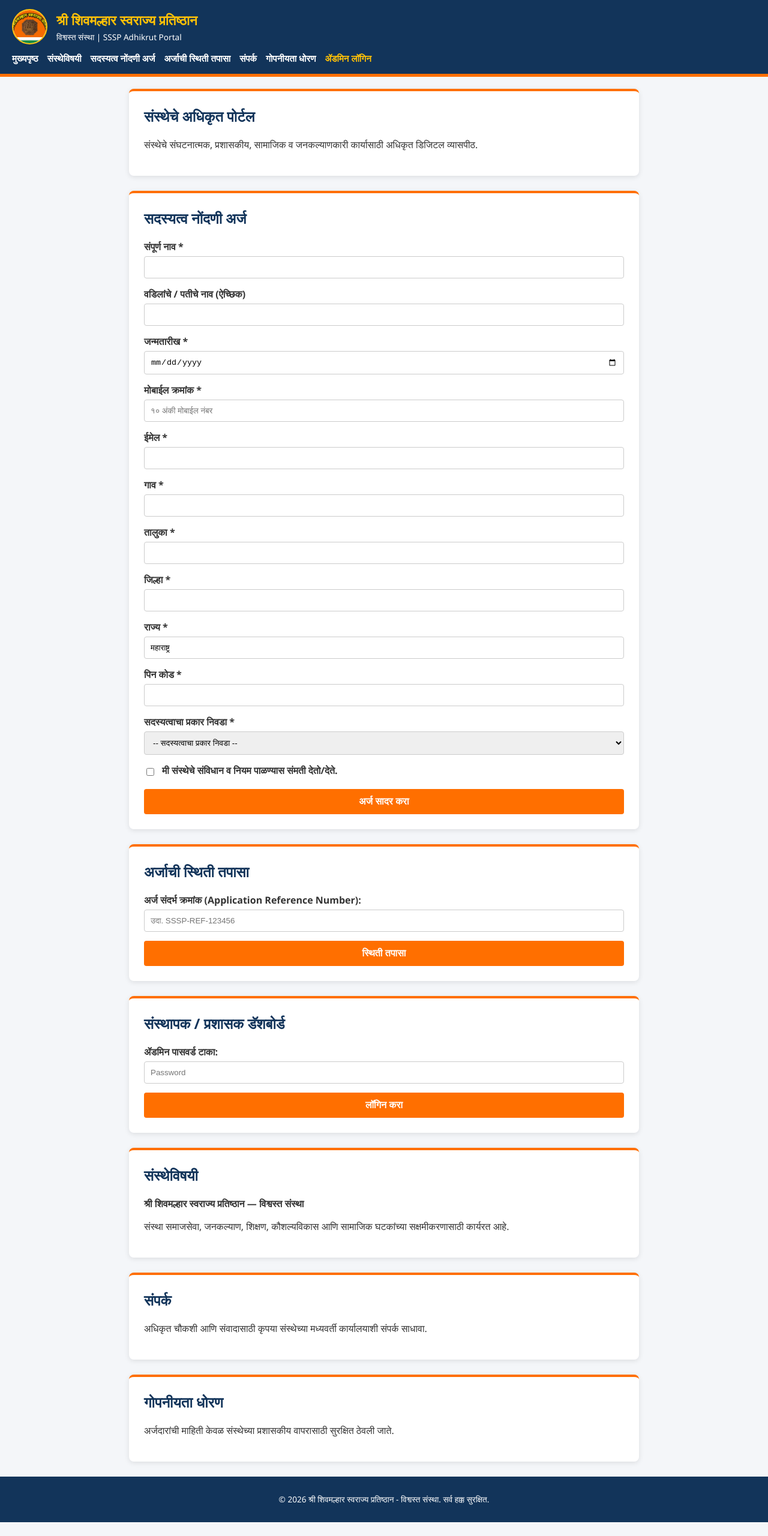
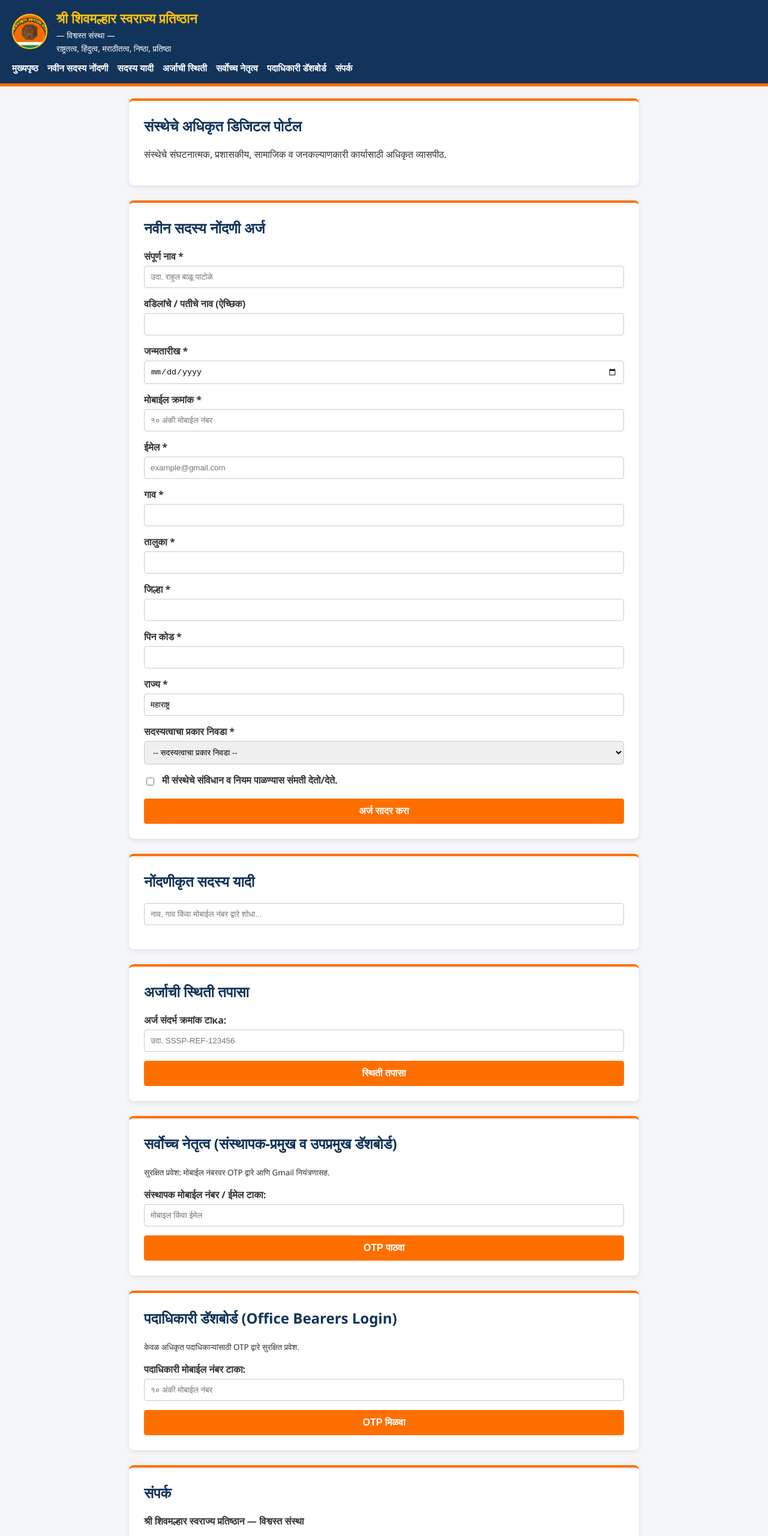
Before and after one commit to vinayakpatole416/https-github.com-vinayakpatole-SSSP.Adhikrut, a plain HTML site: page index.html in a window 1280 px wide. Shown: the top 2560 px of the page at 60% size. Before the commit the page ends 2537 px from the top, so only its background shows below. Drawn offline with Linux system fonts and the light colour scheme.

Commit message:
Refactor index.html for clarity and functionality
Updated titles and labels for clarity, modified navigation links, and improved form placeholders. Removed unnecessary sections and added new member search functionality.

```diff
--- a/index.html
+++ b/index.html
@@ -3,32 +3,34 @@
 <head>
     <meta charset="UTF-8">
     <meta name="viewport" content="width=device-width, initial-scale=1.0">
-    <title>श्री शिवमल्हार स्वराज्य प्रतिष्ठान - विश्वस्त संस्था (SSSP Adhikrut)</title>
+    <title>श्री शिवमल्हार स्वराज्य प्रतिष्ठान - विश्वस्त संस्था</title>
     <link rel="stylesheet" href="style.css">
-    <!-- Firebase SDKs for Automatic Cloud Database -->
+    <!-- Firebase SDKs for OTP & Database -->
     <script src="https://www.gstatic.com/firebasejs/9.23.0/firebase-app-compat.js"></script>
+    <script src="https://www.gstatic.com/firebasejs/9.23.0/firebase-auth-compat.js"></script>
     <script src="https://www.gstatic.com/firebasejs/9.23.0/firebase-firestore-compat.js"></script>
 </head>
 <body>
 
+    <!-- Header Navigation -->
     <header>
         <div class="logo-container">
-            <!-- लोगोची इमेज जोडली आहे -->
-            <img src="aapla_pratishthan-20260816-0001.jpg" alt="श्री शिवमल्हार स्वराज्य प्रतिष्ठान लोगो" class="site-logo">
+            <img src="aapla_pratishthan-20260816-0001.jpg" alt="लोहो" class="site-logo">
             <div class="logo-text">
                 <h1>श्री शिवमल्हार स्वराज्य प्रतिष्ठान</h1>
-                <p>विश्वस्त संस्था | SSSP Adhikrut Portal</p>
+                <p>— विश्वस्त संस्था —</p>
+                <p class="motto">राष्ट्रतत्व, हिंदुत्व, मराठीतत्व, निष्ठा, प्रतिष्ठा</p>
             </div>
         </div>
         <nav>
             <ul>
                 <li><a href="#home">मुख्यपृष्ठ</a></li>
-                <li><a href="#about">संस्थेविषयी</a></li>
-                <li><a href="#register">सदस्यत्व नोंदणी अर्ज</a></li>
-                <li><a href="#status">अर्जाची स्थिती तपासा</a></li>
+                <li><a href="#register">नवीन सदस्य नोंदणी</a></li>
+                <li><a href="#members-list">सदस्य यादी</a></li>
+                <li><a href="#status">अर्जाची स्थिती</a></li>
+                <li><a href="#leadership">सर्वोच्च नेतृत्व</a></li>
+                <li><a href="#officedesk">पदाधिकारी डॅशबोर्ड</a></li>
                 <li><a href="#contact">संपर्क</a></li>
-                <li><a href="#privacy">गोपनीयता धोरण</a></li>
-                <li><a href="#admin" style="color: var(--accent-yellow);">ॲडमिन लॉगिन</a></li>
             </ul>
         </nav>
     </header>
@@ -36,17 +38,17 @@
     <main>
         <!-- Home Section -->
         <section id="home" class="card">
-            <h2>संस्थेचे अधिकृत पोर्टल</h2>
-            <p>संस्थेचे संघटनात्मक, प्रशासकीय, सामाजिक व जनकल्याणकारी कार्यासाठी अधिकृत डिजिटल व्यासपीठ.</p>
+            <h2>संस्थेचे अधिकृत डिजिटल पोर्टल</h2>
+            <p>संस्थेचे संघटनात्मक, प्रशासकीय, सामाजिक व जनकल्याणकारी कार्यासाठी अधिकृत व्यासपीठ.</p>
         </section>
 
-        <!-- Membership Registration Form -->
+        <!-- New Membership Registration -->
         <section id="register" class="card">
-            <h2>सदस्यत्व नोंदणी अर्ज</h2>
+            <h2>नवीन सदस्य नोंदणी अर्ज</h2>
             <form id="membershipForm">
                 <div class="form-group">
                     <label>संपूर्ण नाव *</label>
-                    <input type="text" id="fullName" required>
+                    <input type="text" id="fullName" required placeholder="उदा. राहुल बाळू पाटोळे">
                 </div>
 
                 <div class="form-group">
@@ -66,32 +68,34 @@
 
                 <div class="form-group">
                     <label>ईमेल *</label>
-                    <input type="email" id="email" required>
+                    <input type="email" id="email" required placeholder="example@gmail.com">
                 </div>
 
+                <div class="form-row">
                     <div class="form-group">
                         <label>गाव *</label>
                         <input type="text" id="village" required>
                     </div>
-
                     <div class="form-group">
                         <label>तालुका *</label>
                         <input type="text" id="taluka" required>
                     </div>
+                </div>
 
+                <div class="form-row">
                     <div class="form-group">
                         <label>जिल्हा *</label>
                         <input type="text" id="district" required>
+                    </div>
+                    <div class="form-group">
+                        <label>पिन कोड *</label>
+                        <input type="text" id="pincode" pattern="[0-9]{6}" required>
+                    </div>
                 </div>
 
                 <div class="form-group">
                     <label>राज्य *</label>
                     <input type="text" id="state" value="महाराष्ट्र" readonly>
-                </div>
-
-                <div class="form-group">
-                    <label>पिन कोड *</label>
-                    <input type="text" id="pincode" pattern="[0-9]{6}" required>
                 </div>
 
                 <div class="form-group">
@@ -122,51 +126,77 @@
             <div id="applicationResult" class="result-box"></div>
         </section>
 
+        <!-- Members Search & List Section -->
+        <section id="members-list" class="card">
+            <h2>नोंदणीकृत सदस्य यादी</h2>
+            <div class="form-group">
+                <input type="text" id="searchMember" placeholder="नाव, गाव किंवा मोबाईल नंबर द्वारे शोधा..." onkeyup="filterMembers()">
+            </div>
+            <div id="membersTableContainer" style="overflow-x:auto;">
+                <!-- Members list loaded dynamically -->
+            </div>
+        </section>
+
         <!-- Status Check Section -->
         <section id="status" class="card">
             <h2>अर्जाची स्थिती तपासा</h2>
             <div class="form-group">
-                <label>अर्ज संदर्भ क्रमांक (Application Reference Number):</label>
-                <input type="text" id="refNumber" placeholder="उदा. SSSP-REF-123456">
+                <label>अर्ज संदर्भ क्रमांक टाка:</label>
+                <input type="text" id="refNumberInput" placeholder="उदा. SSSP-REF-123456">
             </div>
-            <button onclick="checkStatus()" class="btn">स्थिती तपासा</button>
-            <div id="statusResult" class="result-box"></div>
+            <button onclick="checkApplicationStatus()" class="btn">स्थिती तपासा</button>
+            <div id="statusResultBox" class="result-box"></div>
         </section>
 
-        <!-- Admin Section -->
-        <section id="admin" class="card">
-            <h2>संस्थापक / प्रशासक डॅशबोर्ड</h2>
-            <div id="adminLoginArea">
+        <!-- Supreme Leadership (Founder Login) -->
+        <section id="leadership" class="card">
+            <h2>सर्वोच्च नेतृत्व (संस्थापक-प्रमुख व उपप्रमुख डॅशबोर्ड)</h2>
+            <p><small>सुरक्षित प्रवेश: मोबाईल नंबरवर OTP द्वारे आणि Gmail नियंत्रणासह.</small></p>
+            <div id="founderLoginArea">
                 <div class="form-group">
-                    <label>ॲडमिन पासवर्ड टाका:</label>
-                    <input type="password" id="adminPass" placeholder="Password">
+                    <label>संस्थापक मोबाईल नंबर / ईमेल टाका:</label>
+                    <input type="text" id="founderIdInput" placeholder="मोबाइल किंवा ईमेल">
                 </div>
-                <button onclick="adminLogin()" class="btn">लॉगिन करा</button>
+                <button onclick="sendFounderOTP()" class="btn btn-navy">OTP पाठवा</button>
+                <div id="founderOtpBox" style="display:none; margin-top:10px;">
+                    <input type="text" id="founderOtpInput" placeholder="६ अंकी OTP टाка">
+                    <button onclick="verifyFounderOTP()" class="btn" style="margin-top:5px;">लॉगिन सत्यापित करा</button>
                 </div>
-            <div id="adminDashboard" style="display:none; margin-top:15px;">
-                <h3>प्राप्त झालेले सदस्य अर्ज</h3>
-                <button onclick="loadAdminApplications()" class="btn" style="background:#12345A; margin-bottom:10px;">यादी रिफ्रेश करा</button>
-                <div id="adminTableContainer" style="overflow-x:auto;"></div>
+            </div>
+            <div id="founderDashboard" style="display:none; margin-top:15px;">
+                <h3>संस्थापक नियंत्रण कक्ष (Admin Control)</h3>
+                <button onclick="loadFounderPendingApps()" class="btn btn-navy" style="margin-bottom:10px;">प्रलंबित अर्ज तपासा</button>
+                <div id="founderTableContainer" style="overflow-x:auto;"></div>
             </div>
         </section>
 
-        <!-- About Section -->
-        <section id="about" class="card">
-            <h2>संस्थेविषयी</h2>
-            <p><strong>श्री शिवमल्हार स्वराज्य प्रतिष्ठान — विश्वस्त संस्था</strong></p>
-            <p>संस्था समाजसेवा, जनकल्याण, शिक्षण, कौशल्यविकास आणि सामाजिक घटकांच्या सक्षमीकरणासाठी कार्यरत आहे.</p>
+        <!-- Office Bearers Section -->
+        <section id="officedesk" class="card">
+            <h2>पदाधिकारी डॅशबोर्ड (Office Bearers Login)</h2>
+            <p><small>केवळ अधिकृत पदाधिकाऱ्यांसाठी OTP द्वारे सुरक्षित प्रवेश.</small></p>
+            <div id="bearerLoginArea">
+                <div class="form-group">
+                    <label>पदाधिकारी मोबाईल नंबर टाका:</label>
+                    <input type="tel" id="bearerMobileInput" placeholder="१० अंकी मोबाईल नंबर">
+                </div>
+                <button onclick="sendBearerOTP()" class="btn btn-navy">OTP मिळवा</button>
+                <div id="bearerOtpBox" style="display:none; margin-top:10px;">
+                    <input type="text" id="bearerOtpInput" placeholder="OTP टाका">
+                    <button onclick="verifyBearerOTP()" class="btn" style="margin-top:5px;">लॉगिन करा</button>
+                </div>
+            </div>
+            <div id="bearerDashboard" style="display:none; margin-top:15px;">
+                <h3>पदाधिकारी कार्य डॅशबोर्ड</h3>
+                <p>आपल्या अधिकारक्षेत्रातील सभासदांची माहिती व पडताळणी कक्ष.</p>
+                <div id="bearerContent"></div>
+            </div>
         </section>
 
         <!-- Contact Section -->
         <section id="contact" class="card">
             <h2>संपर्क</h2>
-            <p>अधिकृत चौकशी आणि संवादासाठी कृपया संस्थेच्या मध्यवर्ती कार्यालयाशी संपर्क साधावा.</p>
-        </section>
-
-        <!-- Privacy Policy Section -->
-        <section id="privacy" class="card">
-            <h2>गोपनीयता धोरण</h2>
-            <p>अर्जदारांची माहिती केवळ संस्थेच्या प्रशासकीय वापरासाठी सुरक्षित ठेवली जाते.</p>
+            <p><strong>श्री शिवमल्हार स्वराज्य प्रतिष्ठान — विश्वस्त संस्था</strong></p>
+            <p>अधिकृत चौकशी आणि संवादासाठी मध्यवर्ती कार्यालयाशी संपर्क साधावा.</p>
         </section>
     </main>
 
```
Lines whose indentation alone changed are shown as unchanged.
